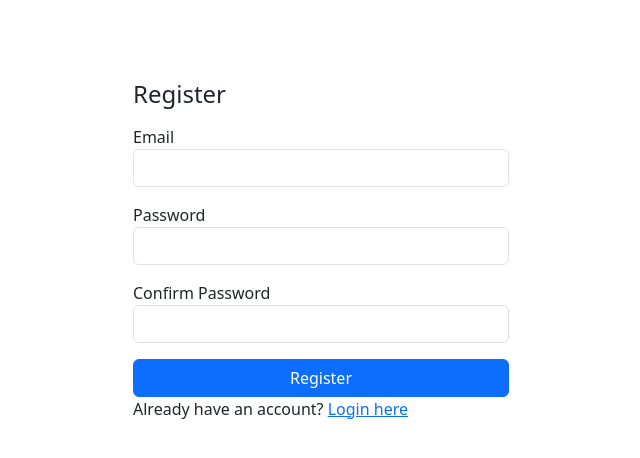
After one commit to darkha03/MyCount, a Flask app: page /register in a window 1280 px wide. The commit adds this page. Shown: the top 458 px of the page, without its empty margins (319-959 px from the left). Run offline with Flask 3, Linux system fonts and the light colour scheme.

Commit message:
update register and logout

```diff
--- a/backend/routes/auth/__init__.py
+++ b/backend/routes/auth/__init__.py
@@ -21,6 +21,35 @@ def login():
             flash("Logged in successfully!", "success")
             return redirect(url_for("plans.get_plans"))
 
-        flash("Invalid credentials", "danger")
+        flash("Invalid email or password", "danger")
 
     return render_template("auth/login.html")
+
+@auth_bp.route("/register", methods=["GET", "POST"])
+def register():
+    if request.method == "POST":
+        email = request.form["email"]
+        password = request.form["password"]
+        confirm_password = request.form["confirm_password"]
+
+        if password != confirm_password:
+            flash("Passwords do not match", "error")
+            return redirect(url_for("auth.register"))
+        if email in USERS:
+            flash("Email already registered", "error")
+            return redirect(url_for("auth.register"))
+        USERS[email] = {"password": password}  # In a real app, hash the password here
+        #hashed_password = generate_password_hash(password)
+        #db = get_db()
+        #db.execute("INSERT INTO users (email, password) VALUES (?, ?)", (email, hashed_password))
+        #db.commit()
+
+        flash("Account created successfully! Please log in.", "success")
+        return redirect(url_for("auth.login"))
+
+    return render_template("auth/register.html")
+
+@auth_bp.route("/logout", methods=["POST", "GET"])
+def logout():
+    session.clear()  # remove all session data
+    return redirect(url_for("auth.login"))
--- a/backend/templates/auth/login.html
+++ b/backend/templates/auth/login.html
@@ -1,6 +1,9 @@
 {% extends "layout.html" %}
 {% block title %}Login{% endblock %}
 {% block content %}
+<style>
+  header { display: none; }
+</style>
 <div class="container mt-5" style="max-width: 400px;">
   <h4 class="mb-3">Login</h4>
 
@@ -21,5 +24,8 @@
     </div>
     <button type="submit" class="btn btn-primary w-100">Login</button>
   </form>
+  <p>Don't have an account?
+    <a href="{{ url_for('auth.register') }}">Register here</a>
+  </p>
 </div>
 {% endblock %}
--- /dev/null
+++ b/backend/templates/auth/register.html
@@ -0,0 +1,37 @@
+{% extends "layout.html" %}
+{% block title %}Register{% endblock %}
+{% block content %}
+<style>
+  header { display: none; }
+</style>
+<div class="container mt-5" style="max-width: 400px;">
+  <h4 class="mb-3">Register</h4>
+
+  {% with messages = get_flashed_messages(with_categories=true) %}
+    {% for category, message in messages %}
+      <div class="alert alert-{{ category }}">{{ message }}</div>
+    {% endfor %}
+  {% endwith %}
+
+    <form method="POST">
+          <form method="POST">
+        <div class="mb-3">
+        <label>Email</label>
+        <input type="email" name="email" class="form-control" required>
+        </div>
+        <div class="mb-3">
+        <label>Password</label>
+        <input type="password" name="password" class="form-control" required>
+        </div>
+        <div class="mb-3">
+        <label>Confirm Password</label>
+        <input type="password" name="confirm_password" class="form-control" required>
+        </div>
+        <button type="submit" class="btn btn-primary w-100">Register</button>
+    </form>
+
+    <p>Already have an account?
+        <a href="{{ url_for('auth.login') }}">Login here</a>
+    </p>
+</div>
+{% endblock %}
--- a/backend/templates/layout.html
+++ b/backend/templates/layout.html
@@ -26,7 +26,7 @@
                 <a class="nav-link" href="/plans">Plans</a>
             </li>
             <li class="nav-item">
-                <a class="nav-link" href="/expenses">Expenses</a>
+                <a class="nav-link" href="/logout">Log out</a>
             </li>
             </ul>
         </div>
--- a/backend/templates/plans/expenses.html
+++ b/backend/templates/plans/expenses.html
@@ -44,7 +44,7 @@
           </div>
 
               <label class="form-label">Splits evenly</label>
-              <input type="checkbox" id="split-evenly" checked>
+              <input type="checkbox" id="split-evenly" >
 
           <div class="mb-2">
             <label class="form-label">Participants</label>
```
